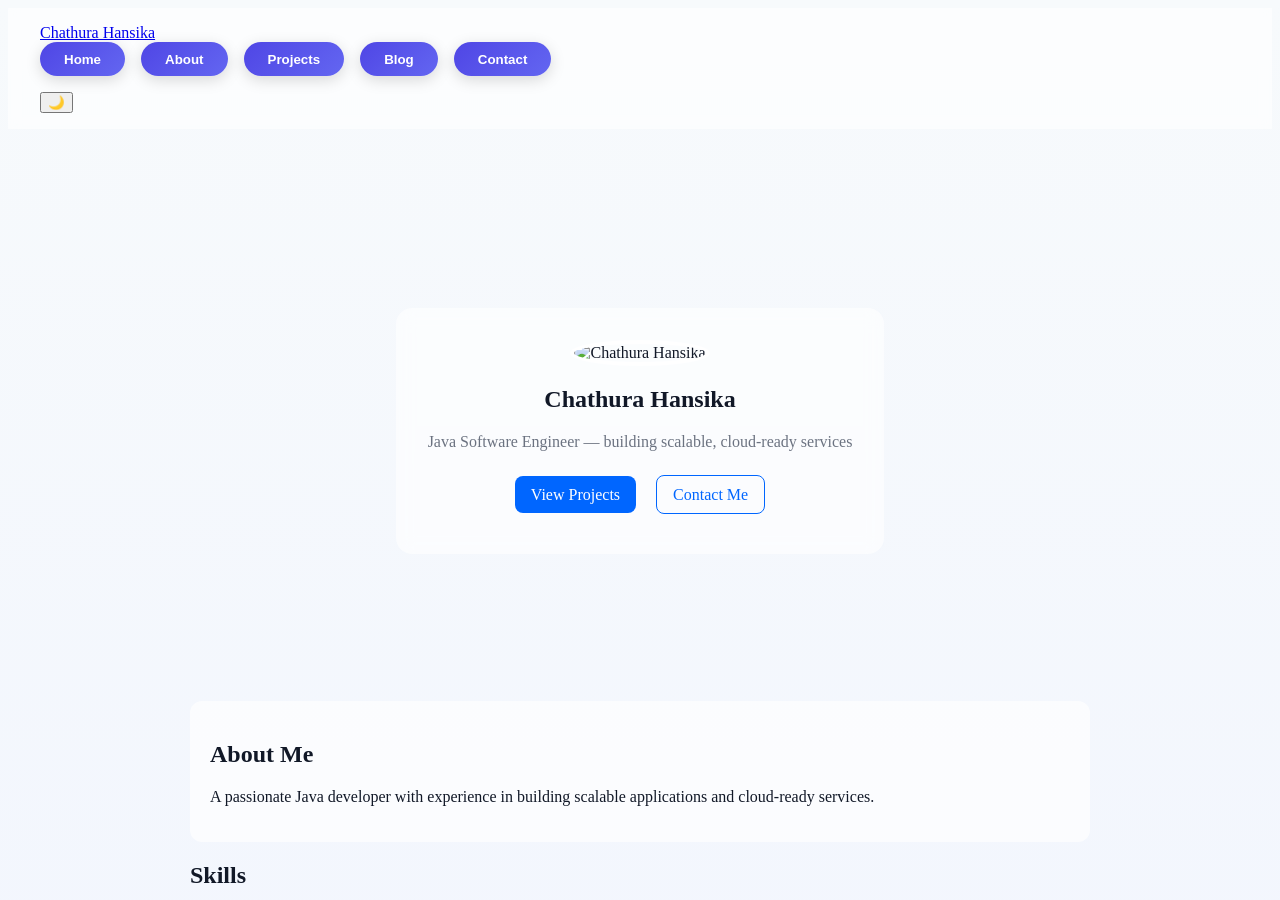
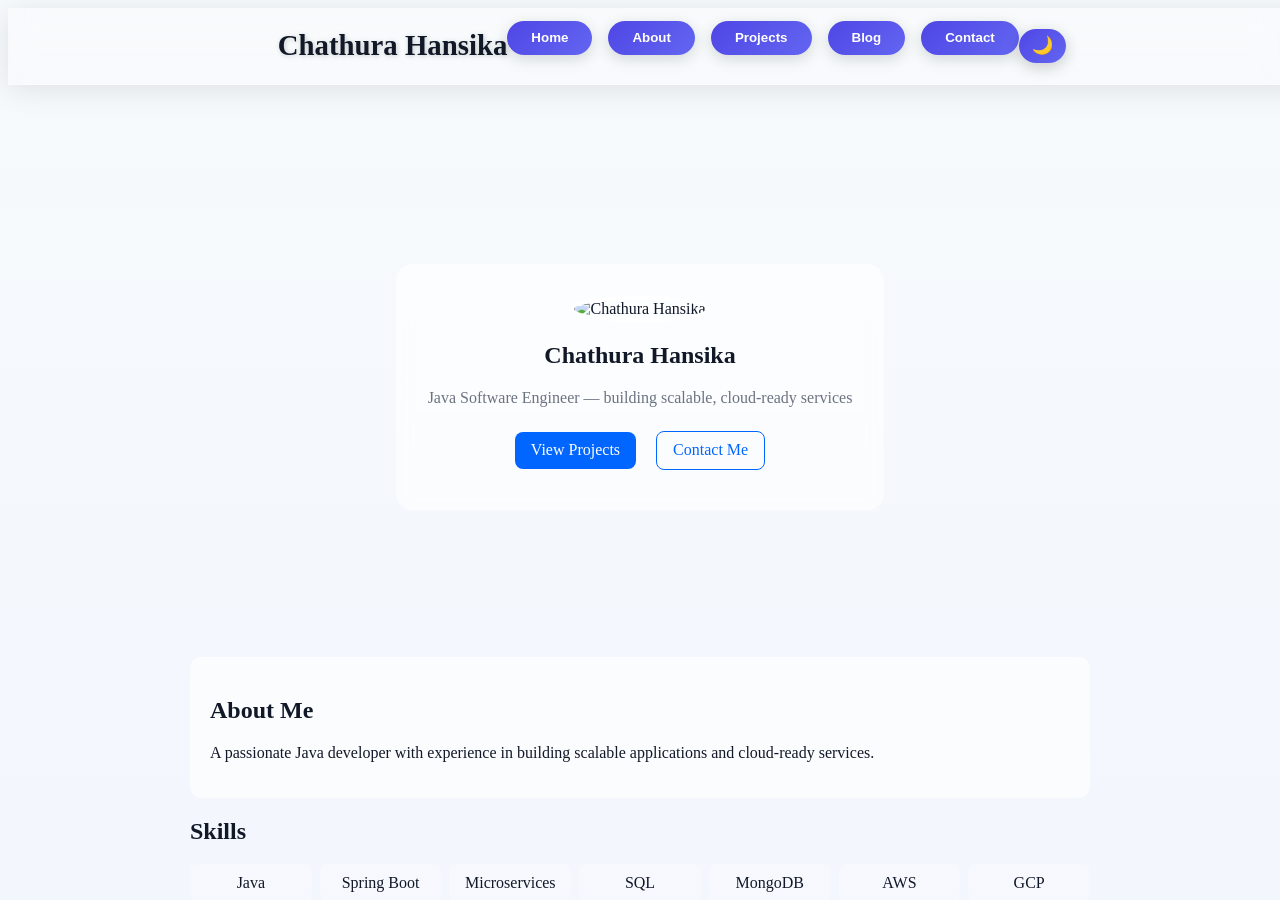
Before and after one commit to ChathuraHansika/chathurahansika.github.io, a Jekyll site: the page built from index.html, in a window 1280 px wide and 900 px high. Built offline with Jekyll 4.4.1, drawn with Linux system fonts in a browser that asks for light colours.

Commit message:
Update style.scss

```diff
--- a/assets/css/style.scss
+++ b/assets/css/style.scss
@@ -58,6 +58,64 @@
   box-shadow: 0 0 0 3px rgba(79, 70, 229, 0.4);
 }
 
+.site-header {
+  position: sticky;
+  top: 0;
+  width: 100%;
+  z-index: 999;
+  backdrop-filter: blur(12px);       // Glass effect
+  background-color: rgba(255,255,255,0.15); // Light theme glass
+  box-shadow: 0 4px 30px rgba(0,0,0,0.1);
+  padding: 0.8rem 2rem;
+  transition: background-color 0.3s ease, box-shadow 0.3s ease;
+  border-bottom: 1px solid rgba(255,255,255,0.2);
+}
+
+body.dark .site-header {
+  background-color: rgba(20,20,20,0.5);  // Dark theme glass
+  border-bottom: 1px solid rgba(255,255,255,0.1);
+  box-shadow: 0 4px 30px rgba(0,0,0,0.4);
+}
+
+.header-container {
+  display: flex;
+  justify-content: space-between;
+  align-items: center;
+  max-width: 1200px;
+  margin: 0 auto;
+}
+
+.brand a {
+  font-size: 1.8rem;
+  font-weight: 700;
+  color: var(--primary-color);
+  text-shadow: 1px 1px 5px rgba(0,0,0,0.2); // 3D effect
+  text-decoration: none;
+}
+
+body.dark .brand a {
+  color: #8b5cf6; // brighter for dark mode
+  text-shadow: 1px 1px 8px rgba(0,0,0,0.6);
+}
+
+#theme-toggle {
+  padding: 0.4rem 0.8rem;
+  border-radius: 50px;
+  border: none;
+  background: linear-gradient(135deg, #4f46e5, #6366f1);
+  color: white;
+  font-size: 1.1rem;
+  cursor: pointer;
+  transition: transform 0.3s, box-shadow 0.3s;
+  box-shadow: 0 4px 15px rgba(0,0,0,0.2);
+}
+
+#theme-toggle:hover {
+  transform: translateY(-3px);
+  box-shadow: 0 6px 20px rgba(0,0,0,0.25);
+}
+
+
 
 .container { max-width:900px; margin:2rem auto; padding:0 1rem; }
 .hero { display:flex; align-items:center; justify-content:center; height:60vh; text-align:center; }
```
